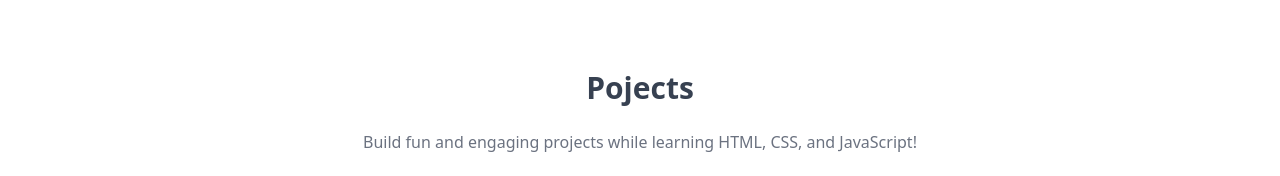
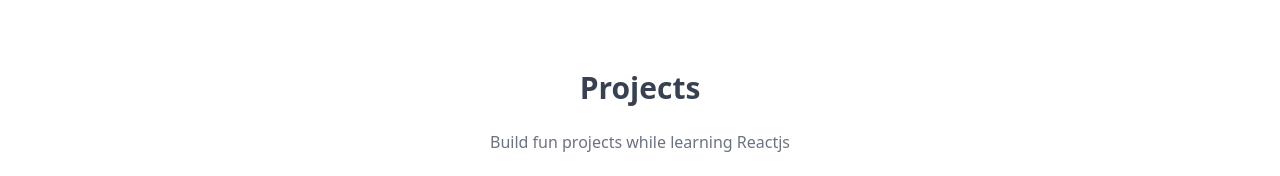
Before and after one commit to Dinesh8447/blog, a React (Vite) app in the folder client/: page /projects in a window 1280 px wide. Shown: the part 193-369 px from the top of the page. Built offline with nearby package versions, Linux system fonts and the light colour scheme; no server answers.

Commit message:
Update Projects.jsx

```diff
--- a/client/src/pages/Projects.jsx
+++ b/client/src/pages/Projects.jsx
@@ -3,8 +3,8 @@
 export default function Projects() {
   return (
     <div className='min-h-screen max-w-2xl mx-auto flex justify-center items-center flex-col gap-6 p-3'>
-      <h1 className='text-3xl font-semibold'>Pojects</h1>
-      <p className='text-md text-gray-500'>Build fun and engaging projects while learning HTML, CSS, and JavaScript!</p>
+   <h1 className='text-3xl font-semibold'>Projects</h1>
+      <p className='text-md text-gray-500'>Build fun projects while learning Reactjs</p>
       <CallToAction />
     </div>
   )
```
